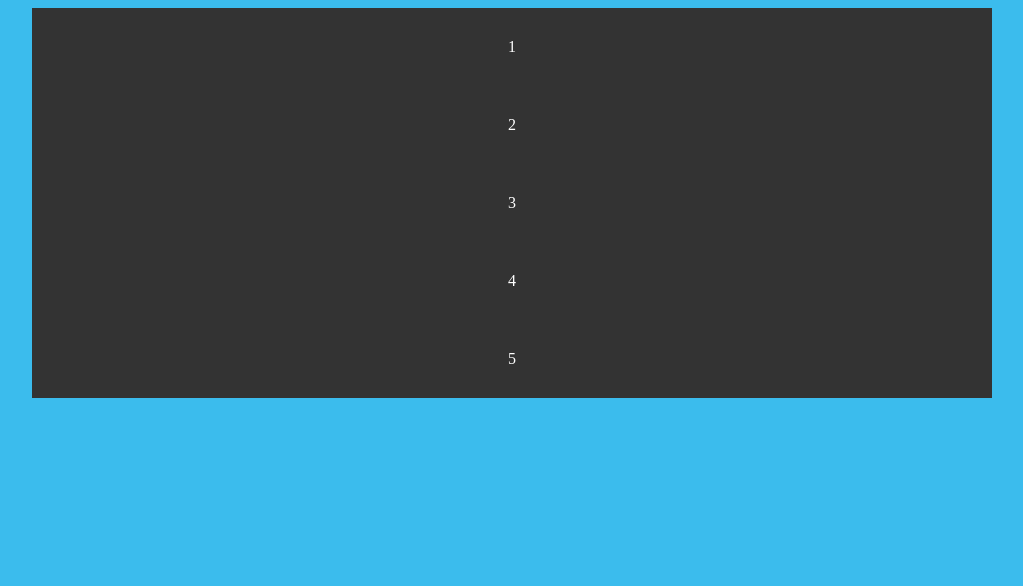
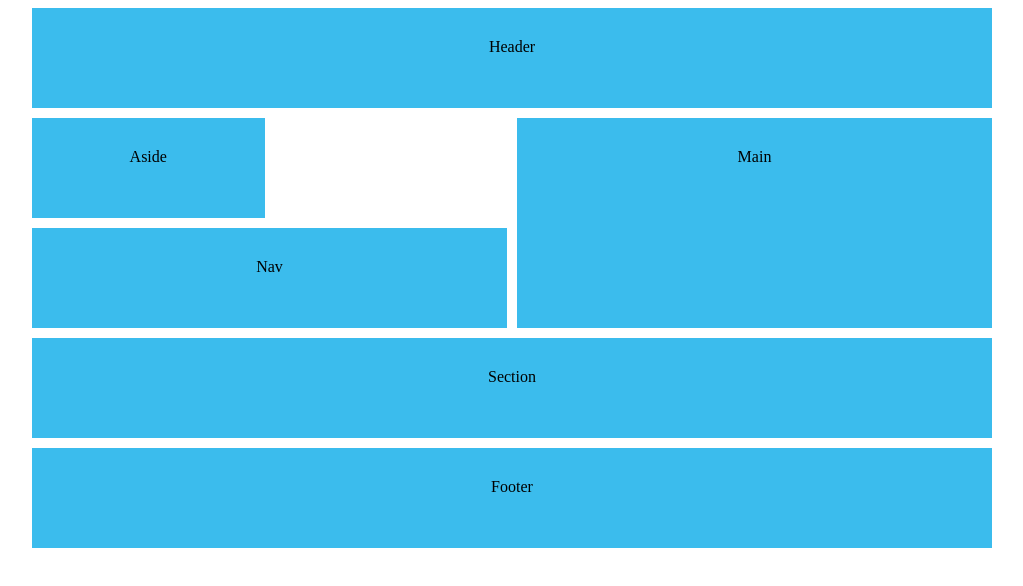
Before and after one commit to mytute/css-test, a plain HTML site: page index.html in a window 1280 px wide. Shown: the whole page, without its empty margins (128-1151 px from the left). Drawn offline with Linux system fonts and the light colour scheme.

Commit message:
add test

```diff
--- a/index.html
+++ b/index.html
@@ -7,16 +7,45 @@
 			color: #fff;
 			font-family: 'Nunito Semibold';
 			text-align: center;
-            background: #3bbced;
+            color: black;
 		}
 		#content{
 			max-width: 960px;
 			margin: 0 auto;
+            display: grid;
+            grid-template-columns: repeat(4,1fr);
+            grid-auto-rows: minmax(100px, auto);
+            grid-gap:10px;
+            grid-template-areas:
+            "header header header header"
+            "aside . main main"
+            "nav nav main main"
+            "section section section section"
+            "myGridArea myGridArea myGridArea myGridArea"
 		}
-		#content div{
-			background: #333;
+		#content > * {
+			background: #3bbced;
 			padding: 30px;
-		}
+        }
+
+        header{
+            grid-area: header;
+        }
+        main{
+            grid-area: main;
+        }
+        aside{
+            grid-area: aside;
+        }
+        nav{
+            grid-area: nav;
+        }
+        section{
+            grid-area: section;
+        }
+        footer{
+            grid-area: myGridArea;
+        }
 
 	</style>
 </head>
@@ -24,11 +53,12 @@
 
 	<div id="content">
 
-		<div class="one">1</div>
-		<div class="two">2</div>
-		<div class="three">3</div>
-		<div class="four">4</div>
-		<div class="five">5</div>
+        <header>Header</header>
+        <main>Main</main>
+        <section>Section</section>
+        <aside>Aside</aside>
+        <nav>Nav</nav>
+        <footer>Footer</footer>
 
 	</div>
 
```
Also changed, not shown: 1 other file.
